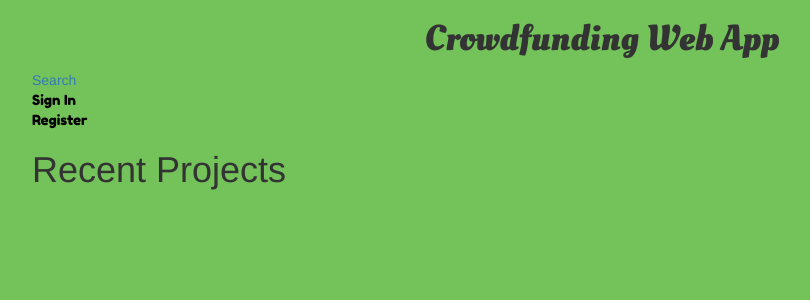
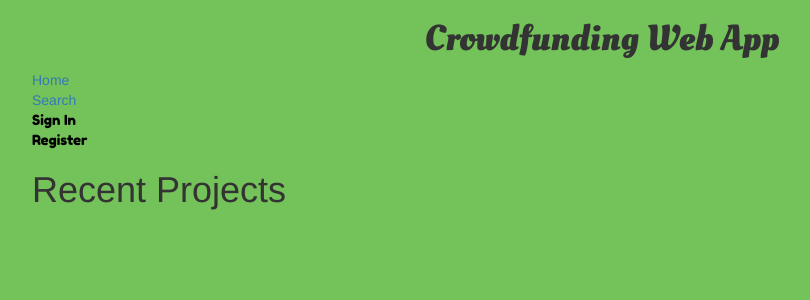
Before and after one commit to ahermassi/GoFundMe-Clone, a Node server app: page /projects/ in a window 1280 px wide. Shown: the top 300 px of the page, without its empty margins (38-848 px from the left). Run offline with Node 20, Linux system fonts and the light colour scheme; data that the repository does not hold is empty; some libraries are stand-ins or nearby versions.

Commit message:
Add homepage link to all pages

```diff
--- a/views/layouts/main.handlebars
+++ b/views/layouts/main.handlebars
@@ -17,7 +17,8 @@
         <div class="row">
             <div class="col-sm-12">
                 <h1 class = "heading">Crowdfunding Web App</h1>
-                <a href="/projects/search">Search</a><br />
+                <a href="/">Home</a><br/>
+                <a href="/projects/search">Search</a><br/>
                 {{{body}}}
             </div>
         </div>
```
